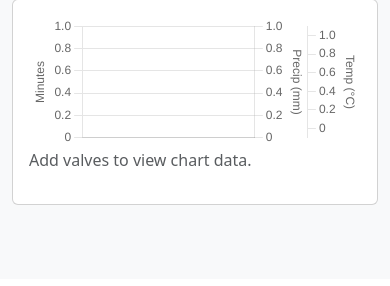
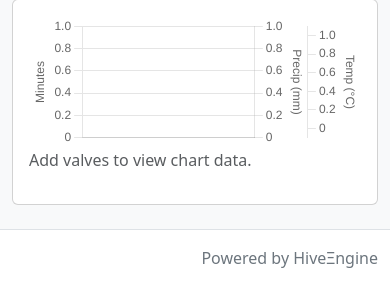
Before and after one commit to cafawo/rainwise, a Django app: page / in a window 390 px wide. Shown: the part 565-851 px from the top of the page. Before the commit the page ends 770 px from the top, so only its background shows below. Run offline with Django 4.2, Linux system fonts and the light colour scheme; the visitor is signed in with stand-in values (Sample User, id 1); data that the repository does not hold is empty.

Commit message:
Enhance layout: Update body and main container classes for better responsiveness and add footer section

```diff
--- a/templates/base.html
+++ b/templates/base.html
@@ -7,7 +7,7 @@
   <link href="https://cdn.jsdelivr.net/npm/bootstrap@5.3.2/dist/css/bootstrap.min.css" rel="stylesheet" />
   {% block head %}{% endblock %}
 </head>
-<body class="bg-light">
+<body class="bg-light d-flex flex-column min-vh-100">
 <nav class="navbar navbar-expand-lg navbar-dark bg-primary">
   <div class="container-fluid">
     <a class="navbar-brand" href="{% url 'dashboard' %}">Rainwise</a>
@@ -41,7 +41,7 @@
   </div>
 </nav>
 
-<main class="container py-4">
+<main class="container py-4 flex-grow-1">
   {% if messages %}
     <div class="mb-3">
       {% for message in messages %}
@@ -54,6 +54,14 @@
   {% block content %}{% endblock %}
 </main>
 
+<footer class="bg-white border-top py-3 mt-auto">
+  <div class="container text-end">
+    <a class="link-secondary text-decoration-none" href="https://hiveanalytica.com/" target="_blank" rel="noopener noreferrer">
+      Powered by HiveΞngine
+    </a>
+  </div>
+</footer>
+
 <script src="https://cdn.jsdelivr.net/npm/bootstrap@5.3.2/dist/js/bootstrap.bundle.min.js"></script>
 {% block scripts %}{% endblock %}
 </body>
```
